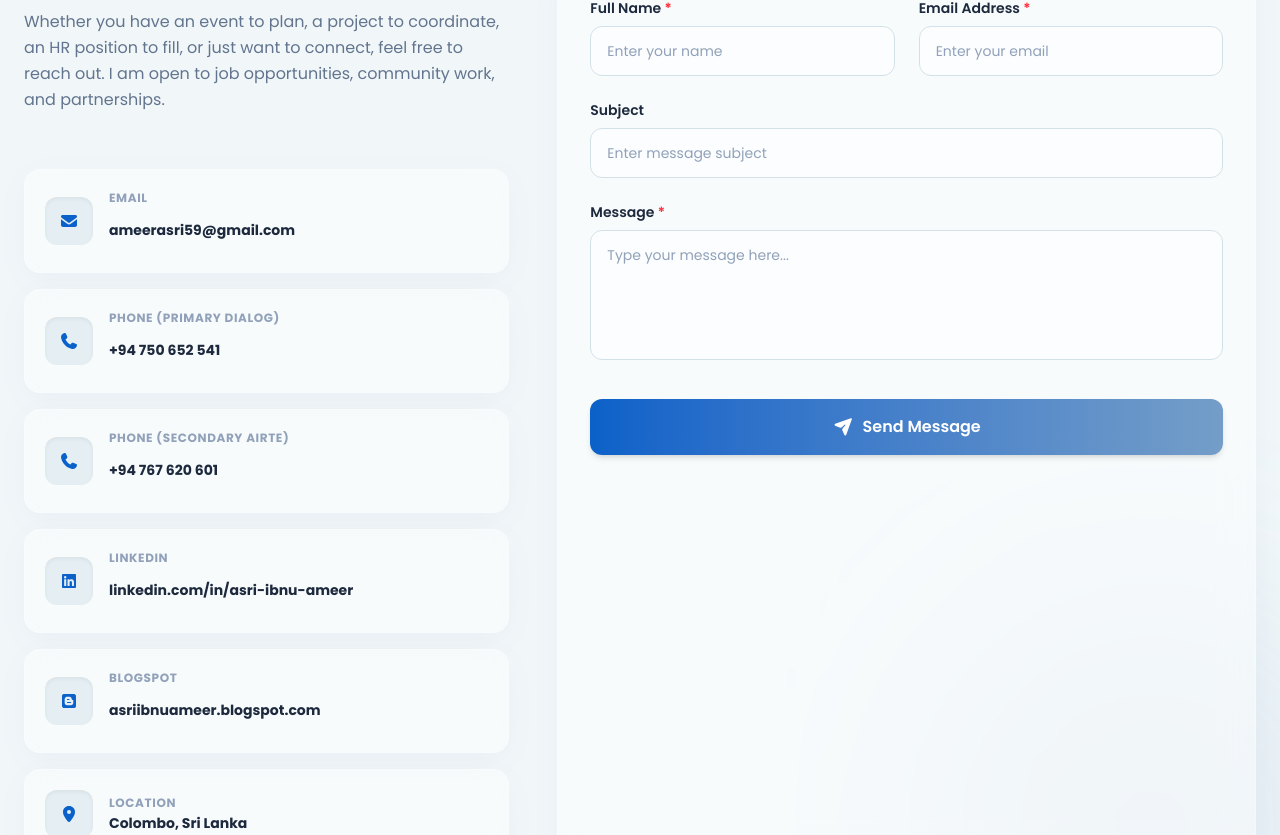
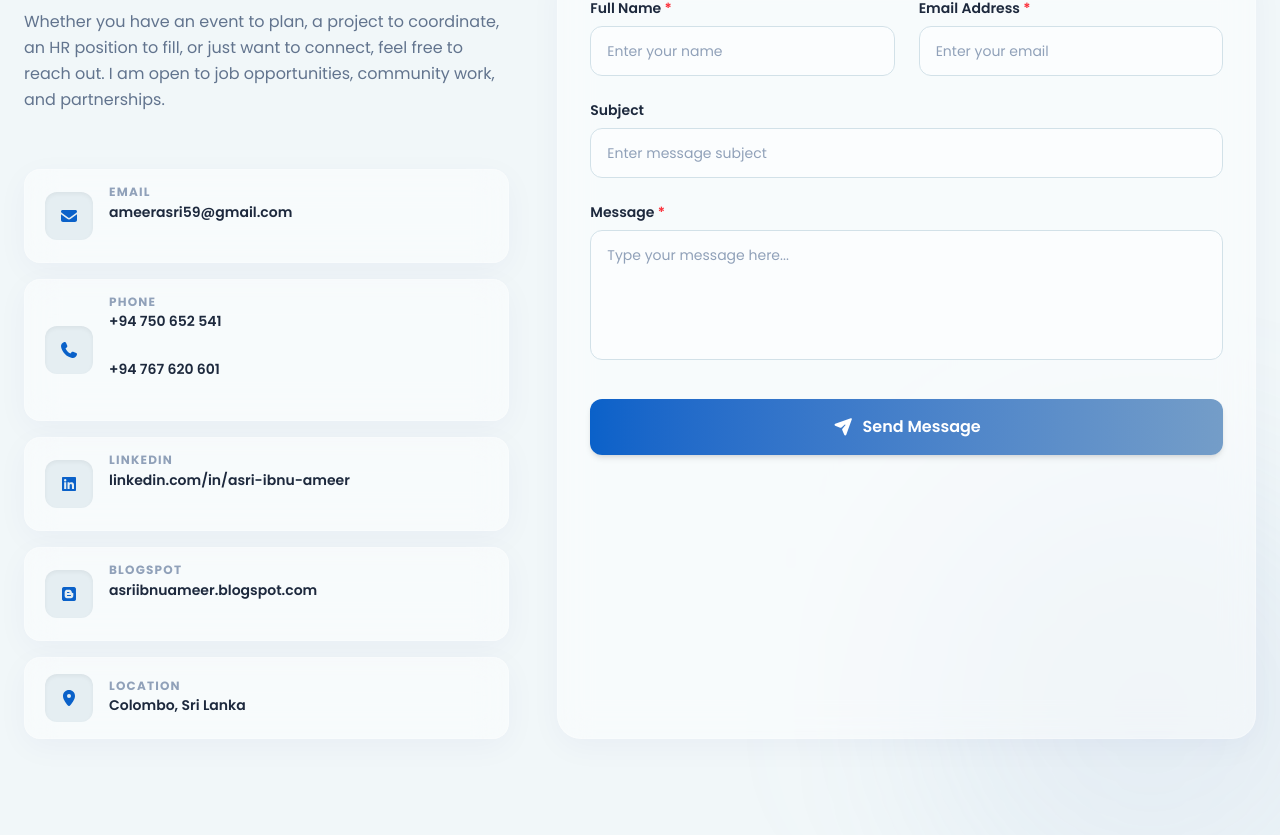
Before and after one commit to RohanbenjaminGitLab/Muhammed-Ameer-Hana-Asiri, a React (Vite) app: page / in a window 1280 px wide. Shown: the part 7388-8223 px from the top of the page. Built offline with nearby package versions, Linux system fonts and the light colour scheme.

Commit message:
Describe your changes

```diff
--- a/src/components/Contact.jsx
+++ b/src/components/Contact.jsx
@@ -113,15 +113,11 @@ export default function Contact() {
     },
     {
       icon: faPhone,
-      label: "Phone (Primary Dialog)",
-      val: "+94 750 652 541",
-      href: "tel:+94750652541",
-    },
-    {
-      icon: faPhone,
-      label: "Phone (Secondary Airte)",
-      val: "+94 767 620 601",
-      href: "tel:+94767620601",
+      label: "Phone",
+      phones: [
+        { val: "+94 750 652 541", href: "tel:+94750652541" },
+        { val: "+94 767 620 601", href: "tel:+94767620601" },
+      ],
     },
     {
       icon: faLinkedin,
@@ -201,36 +197,61 @@ export default function Contact() {
                   viewport={{ once: true, margin: "-100px" }}
                   transition={{ duration: 0.5, delay: index * 0.1 }}
                   whileHover={
-                    detail.href ? { x: 5, transition: { duration: 0.2 } } : {}
+                    (detail.href || detail.phones)
+                      ? { x: 5, transition: { duration: 0.2 } }
+                      : {}
                   }
-                  className="flex items-center gap-3 sm:gap-4 glass-card-light dark:glass-card-dark p-3.5 sm:p-5 rounded-2xl border border-slate-200/50 dark:border-slate-800/50 shadow-sm"
+                  style={{ display: "flex", flexDirection: "row", alignItems: "center" }}
+                  className="glass-card-light dark:glass-card-dark px-4 py-4 sm:px-5 sm:py-4 rounded-2xl border border-slate-200/50 dark:border-slate-800/50 shadow-sm gap-4"
                 >
-                  {/* Icon */}
-                  <div className="w-10 h-10 sm:w-12 sm:h-12 rounded-xl flex items-center justify-center bg-slate-100 dark:bg-slate-800 text-slate-800 dark:text-slate-100 shadow-inner flex-shrink-0">
+                  {/* ── Icon (always vertically centered) ── */}
+                  <div
+                    style={{ flexShrink: 0, alignSelf: "center" }}
+                    className="w-11 h-11 sm:w-12 sm:h-12 rounded-xl flex items-center justify-center bg-slate-100 dark:bg-slate-800 shadow-inner"
+                  >
                     <FontAwesomeIcon
                       icon={detail.icon}
                       className="w-4 h-4 sm:w-5 sm:h-5 text-primary-500 dark:text-secondary-400"
                     />
                   </div>
 
-                  {/* Text */}
-                  <div className="min-w-0 flex-1 overflow-hidden">
-                    <span className="text-[10px] sm:text-xs text-slate-400 dark:text-slate-500 font-bold uppercase tracking-wider block mb-0.5">
+                  {/* ── Text (label + value/s) ── */}
+                  <div style={{ minWidth: 0, flex: 1, display: "flex", flexDirection: "column", alignItems: "flex-start" }}>
+                    {/* Label */}
+                    <span className="block text-[10px] sm:text-xs font-bold uppercase tracking-widest text-slate-400 dark:text-slate-500 mb-1 leading-none">
                       {detail.label}
                     </span>
 
-                    {detail.href ? (
+                    {/* Phone — vertical stack, one number per line */}
+                    {detail.phones ? (
+                      <div style={{ display: "flex", flexDirection: "column", gap: "4px", width: "100%" }}>
+                        {detail.phones.map((phone, i) => (
+                          <a
+                            key={i}
+                            href={phone.href}
+                            style={{ display: "block" }}
+                            className="text-sm font-semibold text-slate-800 dark:text-slate-100 hover:text-primary-600 dark:hover:text-secondary-400 transition-colors leading-snug"
+                          >
+                            {phone.val}
+                          </a>
+                        ))}
+                      </div>
+                    ) : detail.href ? (
                       <a
                         href={detail.href}
                         target={detail.href.startsWith("http") ? "_blank" : undefined}
                         rel={detail.href.startsWith("http") ? "noopener noreferrer" : undefined}
-                        className="block text-xs sm:text-sm font-bold text-slate-800 dark:text-slate-200 hover:text-primary-600 dark:hover:text-secondary-400 transition-colors truncate"
+                        style={{ display: "block", overflow: "hidden", textOverflow: "ellipsis", whiteSpace: "nowrap", maxWidth: "100%" }}
+                        className="text-sm font-semibold text-slate-800 dark:text-slate-100 hover:text-primary-600 dark:hover:text-secondary-400 transition-colors"
                         title={detail.val}
                       >
                         {detail.val}
                       </a>
                     ) : (
-                      <p className="text-xs sm:text-sm font-bold text-slate-800 dark:text-slate-200">
+                      <p
+                        style={{ margin: 0 }}
+                        className="text-sm font-semibold text-slate-800 dark:text-slate-100 leading-snug"
+                      >
                         {detail.val}
                       </p>
                     )}
@@ -238,6 +259,8 @@ export default function Contact() {
                 </motion.div>
               ))}
             </div>
+
+
           </div>
 
           {/* Right Column: Contact Form */}
@@ -348,8 +371,8 @@ export default function Contact() {
                   <div
                     role="alert"
                     className={`p-3 sm:p-4 rounded-xl text-xs sm:text-sm border flex items-start gap-2 ${status.type === "success"
-                        ? "bg-green-500/10 dark:bg-green-500/5 text-green-700 dark:text-green-400 border-green-500/20"
-                        : "bg-red-500/10 dark:bg-red-500/5 text-red-700 dark:text-red-400 border-red-500/20"
+                      ? "bg-green-500/10 dark:bg-green-500/5 text-green-700 dark:text-green-400 border-green-500/20"
+                      : "bg-red-500/10 dark:bg-red-500/5 text-red-700 dark:text-red-400 border-red-500/20"
                       }`}
                   >
                     <span className="flex-shrink-0 mt-0.5" aria-hidden="true">{status.type === "success" ? "🚀" : "⚠️"}</span>
```
